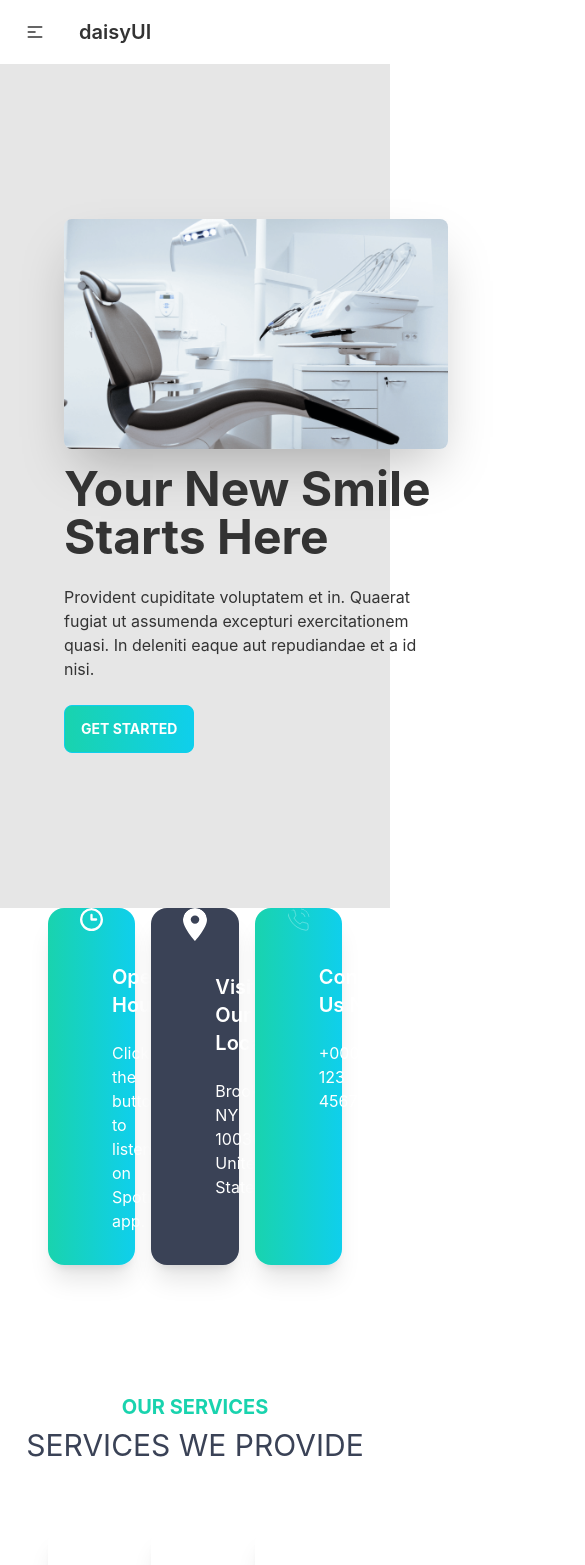
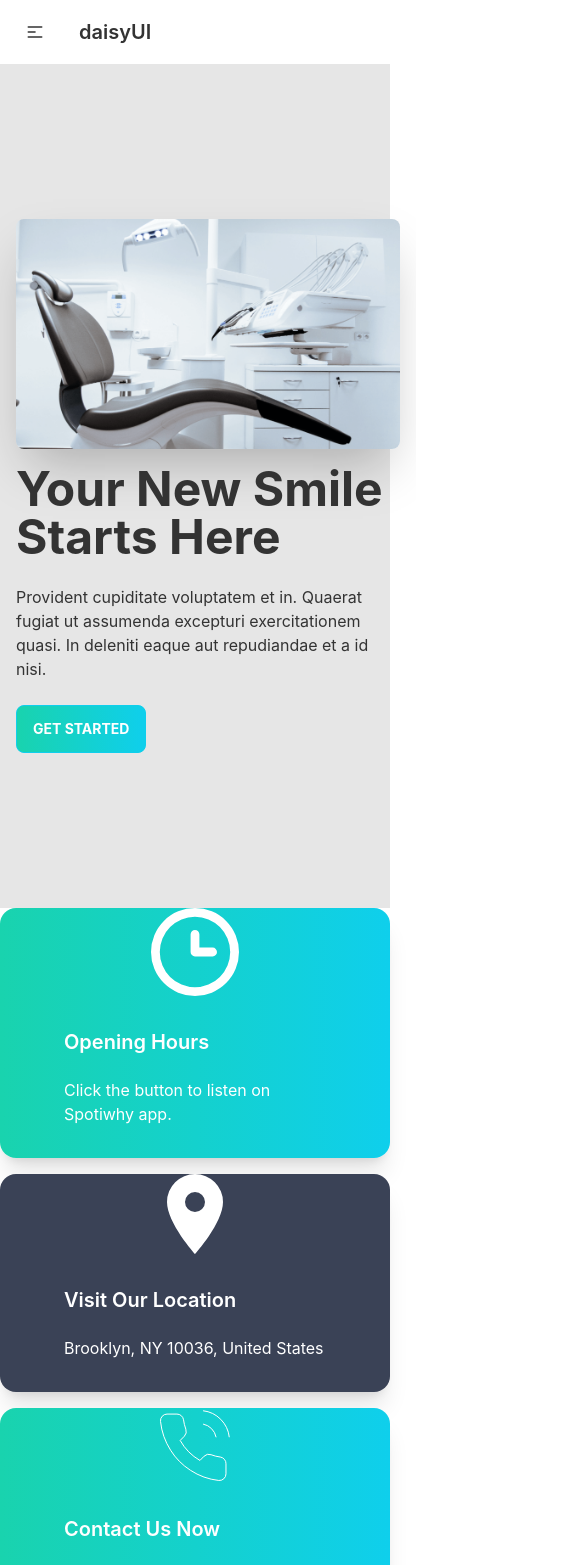
Before and after one commit to jhrhq/doctors-portal, a React (Create React App) app: page /home in a window 390 px wide. Shown: the top 1565 px of the page, 585 px wide, since content can reach past the window. Built offline with nearby package versions, Linux system fonts and the light colour scheme; what tailwindcss-gradient would draw is missing.

Commit message:
service secton

```diff
--- a/src/Pages/Common/CommonBanner.js
+++ b/src/Pages/Common/CommonBanner.js
@@ -1,9 +1,11 @@
-const CommonHero = ({ image, flexPorperty, children }) => {
+const CommonHero = ({ image, flexProperty, children }) => {
   return (
-    <div className="hero min-h-screen bg-base-200 px-12">
-      <div className={`hero-content flex-col ${flexPorperty}`}>
-        <img src={image} className="max-w-sm rounded-lg shadow-2xl" alt="" />
-        <div>{children}</div>
+    <div className="hero min-h-screen bg-base-200 lg:px-12">
+      <div className={`hero-content flex-col ${flexProperty}`}>
+        <div className="">
+          <img src={image} className="max-w-sm rounded-lg shadow-2xl" alt="" />
+        </div>
+        <div className="">{children}</div>
       </div>
     </div>
   );
--- /dev/null
+++ b/src/Pages/Home/AppointmentBanner.js
@@ -0,0 +1,22 @@
+import doctor from "../../assets/images/doctor.png";
+import CommonBanner from "../Common/CommonBanner";
+import CommonButton from "../Common/CommonButton";
+const AppointmentBanner = () => {
+  return (
+    <CommonBanner image={doctor} flexProperty={"lg:flex-row "}>
+      <h1 className="text-5xl font-bold">
+        Exceptional Dental Care, on Your Terms
+      </h1>
+      <p className="py-6">
+        It is a long established fact that a reader will be distracted by the
+        readable content of a page when looking at its layout. The point of
+        using Lorem Ipsumis that it has a more-or-less normal distribution of
+        letters,as opposed to using 'Content here, content here', making it look
+        like readable English. Many desktop publishing packages and web page
+      </p>
+      <CommonButton>Get Started</CommonButton>
+    </CommonBanner>
+  );
+};
+
+export default AppointmentBanner;
--- a/src/Pages/Home/HeroBanner.js
+++ b/src/Pages/Home/HeroBanner.js
@@ -3,7 +3,7 @@
 import CommonButton from "../Common/CommonButton";
 const Banner = () => {
   return (
-    <CommonBanner image={chair} flexPorperty={"lg:flex-row-reverse"}>
+    <CommonBanner image={chair} flexProperty={"lg:flex-row-reverse"}>
       <h1 className="text-5xl font-bold">Your New Smile Starts Here</h1>
       <p className="py-6">
         Provident cupiditate voluptatem et in. Quaerat fugiat ut assumenda
--- a/src/Pages/Home/Home.js
+++ b/src/Pages/Home/Home.js
@@ -1,5 +1,7 @@
+import AppointmentBanner from "./AppointmentBanner";
 import HeroBanner from "./HeroBanner";
 import Info from "./Info";
+import MiddleBanner from "./MiddleBanner";
 import Service from "./Service";
 
 const Home = () => {
@@ -8,6 +10,8 @@
       <HeroBanner />
       <Info />
       <Service />
+      <MiddleBanner />
+      <AppointmentBanner />
     </>
   );
 };
--- a/src/Pages/Home/Info.js
+++ b/src/Pages/Home/Info.js
@@ -4,7 +4,7 @@
 import InfoCards from "./InfoCards/InfoCards";
 const Info = () => {
   return (
-    <div className="px-12 grid grid-cols-3 gap-4">
+    <div className="lg:px-12 grid md:grid-cols-3 lg:grid-cols-3 gap-4">
       <InfoCards
         image={watch}
         bgColor={"bg-gradient-to-r from-secondary to-primary bg-gradient-90"}
--- /dev/null
+++ b/src/Pages/Home/MiddleBanner.js
@@ -0,0 +1,22 @@
+import treatment from "../../assets/images/treatment.png";
+import CommonBanner from "../Common/CommonBanner";
+import CommonButton from "../Common/CommonButton";
+const MiddleBanner = () => {
+  return (
+    <CommonBanner image={treatment} flexProperty={"lg:flex-row "}>
+      <h1 className="text-5xl font-bold">
+        Exceptional Dental Care, on Your Terms
+      </h1>
+      <p className="py-6">
+        It is a long established fact that a reader will be distracted by the
+        readable content of a page when looking at its layout. The point of
+        using Lorem Ipsumis that it has a more-or-less normal distribution of
+        letters,as opposed to using 'Content here, content here', making it look
+        like readable English. Many desktop publishing packages and web page
+      </p>
+      <CommonButton>Get Started</CommonButton>
+    </CommonBanner>
+  );
+};
+
+export default MiddleBanner;
--- a/src/Pages/Home/Service.js
+++ b/src/Pages/Home/Service.js
@@ -8,7 +8,7 @@
     <>
       <SectionDivider></SectionDivider>
 
-      <div className="grid grid-cols-3 gap-4 px-12">
+      <div className="grid md:grid-cols-3 gap-4 lg:px-12">
         <ServiceCards image={flouride}>
           <h2 className="card-title">Fluoride Treatment</h2>
           <p>If a dog chews shoes whose shoes does he choose?</p>
```
